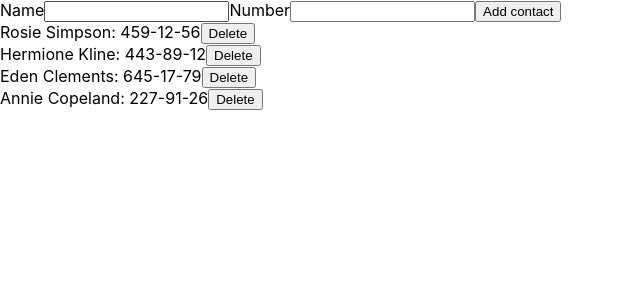
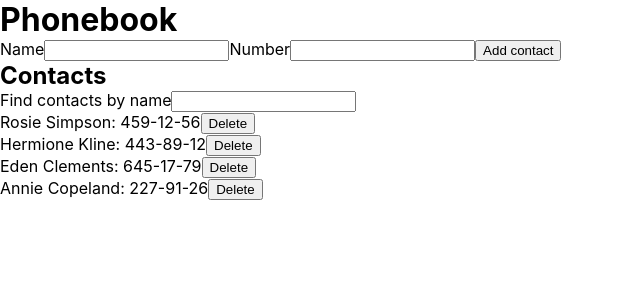
Before and after one commit to akrir6/goit-react-hw-02-phonebook, a React (Create React App) app: page / in a window 1280 px wide. Shown: the top 300 px of the page, without its empty margins (0-640 px from the left). Built offline with nearby package versions, Linux system fonts and the light colour scheme.

Commit message:
completed fn

```diff
--- a/src/components/App.jsx
+++ b/src/components/App.jsx
@@ -1,29 +1,45 @@
 import { Component } from "react";
 import { ContactForm } from "./ContactForm/ContactForm";
 import { ContactList } from "./ContactList/ContactList";
+import { Filter } from "./Filter/Filter";
 
 export class App extends Component {
   state = {
-    contacts: [{id: 'id-1', name: 'Rosie Simpson', number: '459-12-56'},
-    {id: 'id-2', name: 'Hermione Kline', number: '443-89-12'},
-    {id: 'id-3', name: 'Eden Clements', number: '645-17-79'},
-    {id: 'id-4', name: 'Annie Copeland', number: '227-91-26'},],
+    contacts: [
+      { id: 'id-1', name: 'Rosie Simpson', number: '459-12-56' },
+      {id: 'id-2', name: 'Hermione Kline', number: '443-89-12'},
+      {id: 'id-3', name: 'Eden Clements', number: '645-17-79'},
+      { id: 'id-4', name: 'Annie Copeland', number: '227-91-26' },
+    ],
+    filter:'',
   }
 
   addNewContact = (newContact) => {
-    this.setState(({contacts})=>({contacts: [newContact, ...contacts]}))
+    this.state.contacts.find(c=>c.name===newContact.name)
+      ? alert(`${newContact.name} already exists in contacts list.`)
+      : this.setState(({ contacts }) => ({ contacts: [newContact, ...contacts] }))
   }
 
   removeContact = (idToRemove) => {
-   this.setState(({contacts})=>({contacts: contacts.filter(item=>item.id!==idToRemove)}))
+   this.setState(({contacts})=>({contacts: contacts.filter(c=>c.id!==idToRemove)}))
   }
 
+  changeFilter = (e) => {
+    this.setState({filter: e.currentTarget.value})
+  }
 
   render() {
+    const { contacts, filter } = this.state;
+    const normalizedFilter = filter.toLowerCase();
+    const filteredContacts = contacts.filter(c => c.name.toLowerCase().includes(normalizedFilter));
+
     return (
       <>
+        <h1>Phonebook</h1>
         <ContactForm onSubmit={this.addNewContact} />
-        <ContactList contacts={this.state.contacts} onDeleteClick={this.removeContact} />
+        <h2>Contacts</h2>
+        <Filter value={filter} onChange={this.changeFilter} />
+        <ContactList contacts={filteredContacts} onDeleteClick={this.removeContact} />
       </>
     )
   }
--- /dev/null
+++ b/src/components/Filter/Filter.jsx
@@ -0,0 +1,14 @@
+import PropTypes from "prop-types";
+
+export const Filter = ({ value, onChange }) => {
+    return (
+        <label>Find contacts by name
+            <input type="text" name="filter" value={value} onChange={onChange} />
+        </label>
+    )
+}
+
+Filter.propTypes = {
+    value: PropTypes.string.isRequired,
+    onChange: PropTypes.func.isRequired,
+}
```
Also changed, not shown: src/components/Filter/Filter.styled.jsx (added).
